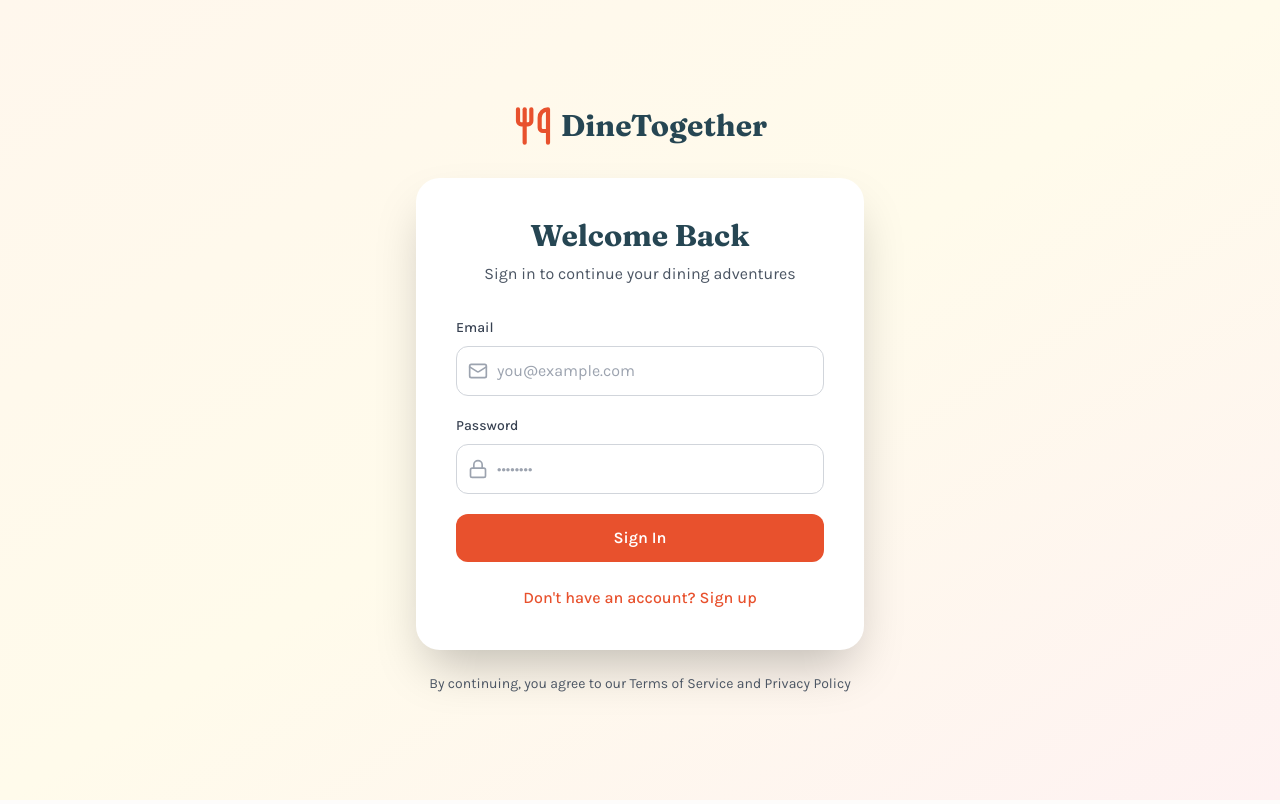
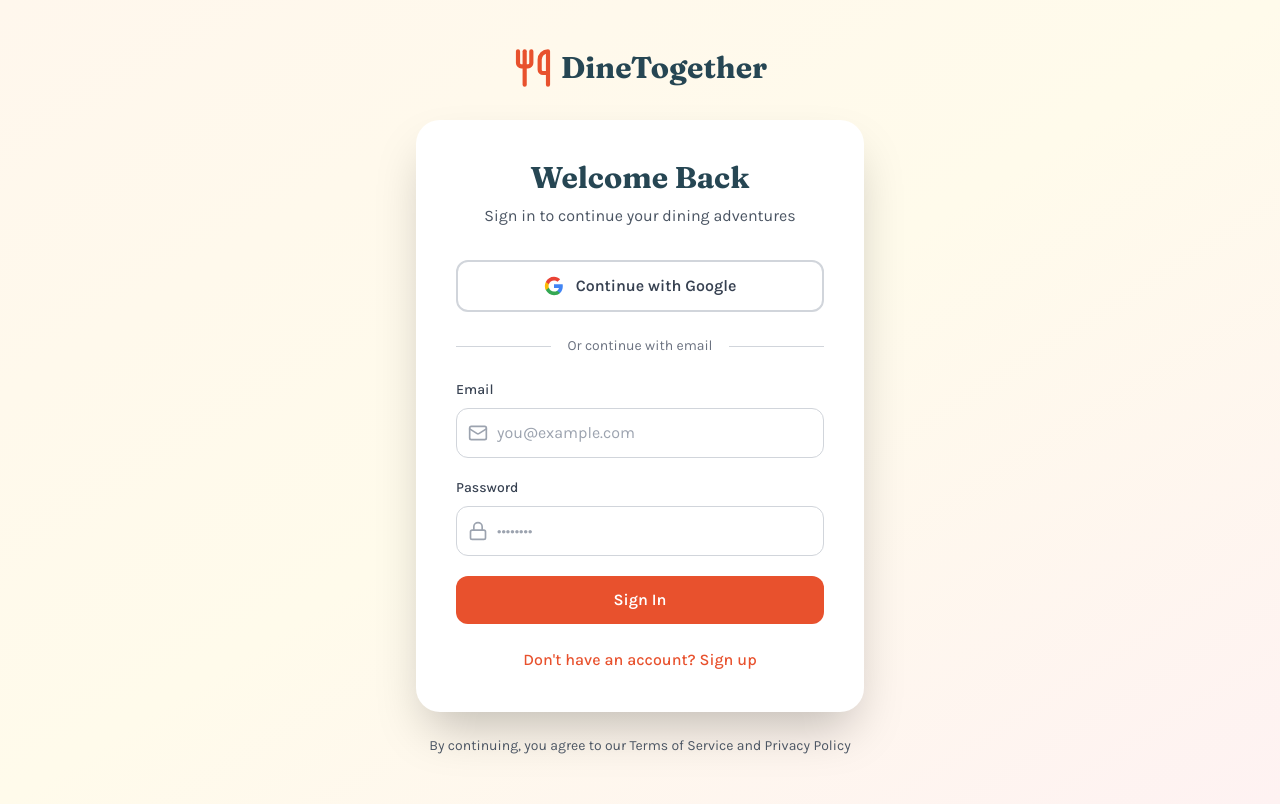
Before and after one commit to donalcheung/dine-together, a Next.js app: page /auth in a window 1280 px wide. Built offline with nearby package versions, Linux system fonts and the light colour scheme; no server answers.

Commit message:
google auth

```diff
--- /dev/null
+++ b/app/auth/callback/route.ts
@@ -0,0 +1,54 @@
+import { createRouteHandlerClient } from '@supabase/auth-helpers-nextjs'
+import { cookies } from 'next/headers'
+import { NextResponse } from 'next/server'
+import type { NextRequest } from 'next/server'
+
+export async function GET(request: NextRequest) {
+  const requestUrl = new URL(request.url)
+  const code = requestUrl.searchParams.get('code')
+
+  if (code) {
+    const cookieStore = cookies()
+    const supabase = createRouteHandlerClient({ cookies: () => cookieStore })
+
+    await supabase.auth.exchangeCodeForSession(code)
+
+    // Get the user to create profile if needed
+    const { data: { user } } = await supabase.auth.getUser()
+
+    if (user) {
+      // Check if profile exists
+      const { data: profile } = await supabase
+        .from('profiles')
+        .select('id')
+        .eq('id', user.id)
+        .single()
+
+      // Create profile if it doesn't exist
+      if (!profile) {
+        const userName = user.user_metadata?.full_name ||
+                        user.user_metadata?.name ||
+                        user.email?.split('@')[0] ||
+                        'User'
+
+        await supabase
+          .from('profiles')
+          .upsert([
+            {
+              id: user.id,
+              email: user.email!,
+              name: userName,
+              avatar_url: user.user_metadata?.avatar_url || null,
+              rating: 5.0,
+              total_ratings: 0,
+            }
+          ], {
+            onConflict: 'id'
+          })
+      }
+    }
+  }
+
+  // URL to redirect to after sign in process completes
+  return NextResponse.redirect(new URL('/dashboard', request.url))
+}
--- a/app/auth/page.tsx
+++ b/app/auth/page.tsx
@@ -16,6 +16,7 @@
   const [password, setPassword] = useState('')
   const [name, setName] = useState('')
   const [loading, setLoading] = useState(false)
+  const [googleLoading, setGoogleLoading] = useState(false)
   const [error, setError] = useState('')
 
   const ensureProfileExists = async (userId: string, userEmail: string, userName: string, retries = 3): Promise<boolean> => {
@@ -44,7 +45,8 @@
               id: userId,
               email: userEmail,
               name: userName,
-              total_likes: 0,
+              rating: 5.0,
+              total_ratings: 0,
             }
           ], {
             onConflict: 'id'
@@ -72,6 +74,32 @@
     }
 
     return false
+  }
+
+  const handleGoogleSignIn = async () => {
+    setGoogleLoading(true)
+    setError('')
+
+    try {
+      const { data, error } = await supabase.auth.signInWithOAuth({
+        provider: 'google',
+        options: {
+          redirectTo: `${window.location.origin}/auth/callback`,
+          queryParams: {
+            access_type: 'offline',
+            prompt: 'consent',
+          }
+        }
+      })
+
+      if (error) throw error
+
+      // The redirect happens automatically, no need to manually redirect
+    } catch (error: any) {
+      console.error('Google sign in error:', error)
+      setError(error.message || 'Failed to sign in with Google')
+      setGoogleLoading(false)
+    }
   }
 
   const handleAuth = async (e: React.FormEvent) => {
@@ -162,6 +190,49 @@
             </div>
           )}
 
+          {/* Google Sign In Button */}
+          <button
+            onClick={handleGoogleSignIn}
+            disabled={googleLoading || loading}
+            className="w-full py-3 mb-6 bg-white border-2 border-gray-300 text-gray-700 rounded-xl font-semibold hover:bg-gray-50 hover:border-gray-400 transition-all hover:shadow-md disabled:opacity-50 disabled:cursor-not-allowed flex items-center justify-center gap-3"
+          >
+            {googleLoading ? (
+              <div className="animate-spin rounded-full h-5 w-5 border-b-2 border-gray-700"></div>
+            ) : (
+              <>
+                <svg className="w-5 h-5" viewBox="0 0 24 24">
+                  <path
+                    fill="#4285F4"
+                    d="M22.56 12.25c0-.78-.07-1.53-.2-2.25H12v4.26h5.92c-.26 1.37-1.04 2.53-2.21 3.31v2.77h3.57c2.08-1.92 3.28-4.74 3.28-8.09z"
+                  />
+                  <path
+                    fill="#34A853"
+                    d="M12 23c2.97 0 5.46-.98 7.28-2.66l-3.57-2.77c-.98.66-2.23 1.06-3.71 1.06-2.86 0-5.29-1.93-6.16-4.53H2.18v2.84C3.99 20.53 7.7 23 12 23z"
+                  />
+                  <path
+                    fill="#FBBC05"
+                    d="M5.84 14.09c-.22-.66-.35-1.36-.35-2.09s.13-1.43.35-2.09V7.07H2.18C1.43 8.55 1 10.22 1 12s.43 3.45 1.18 4.93l2.85-2.22.81-.62z"
+                  />
+                  <path
+                    fill="#EA4335"
+                    d="M12 5.38c1.62 0 3.06.56 4.21 1.64l3.15-3.15C17.45 2.09 14.97 1 12 1 7.7 1 3.99 3.47 2.18 7.07l3.66 2.84c.87-2.6 3.3-4.53 6.16-4.53z"
+                  />
+                </svg>
+                Continue with Google
+              </>
+            )}
+          </button>
+
+          {/* Divider */}
+          <div className="relative mb-6">
+            <div className="absolute inset-0 flex items-center">
+              <div className="w-full border-t border-gray-300"></div>
+            </div>
+            <div className="relative flex justify-center text-sm">
+              <span className="px-4 bg-white text-gray-500">Or continue with email</span>
+            </div>
+          </div>
+
           <form onSubmit={handleAuth} className="space-y-5">
             {mode === 'signup' && (
               <div>
@@ -222,7 +293,7 @@
 
             <button
               type="submit"
-              disabled={loading}
+              disabled={loading || googleLoading}
               className="w-full py-3 bg-[var(--primary)] text-white rounded-xl font-semibold hover:bg-[var(--primary-dark)] transition-all hover:shadow-lg disabled:opacity-50 disabled:cursor-not-allowed"
             >
               {loading ? 'Loading...' : mode === 'signup' ? 'Create Account' : 'Sign In'}
```
